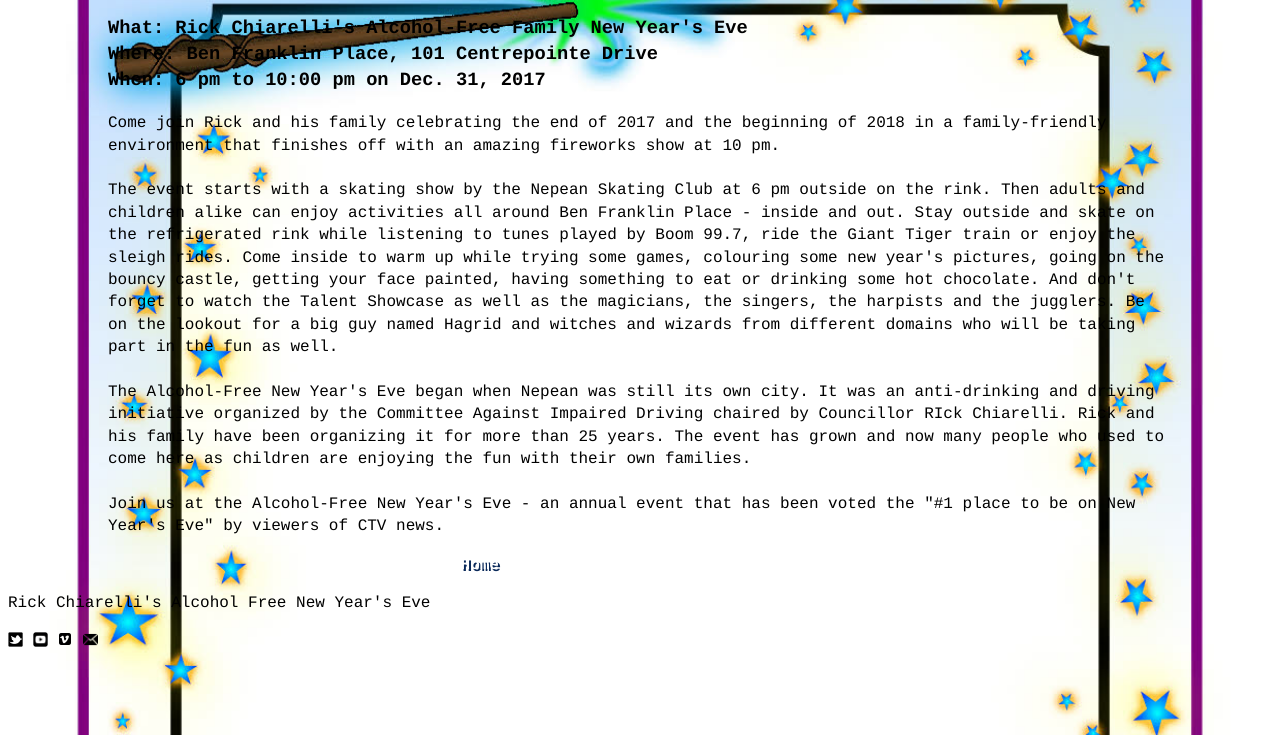
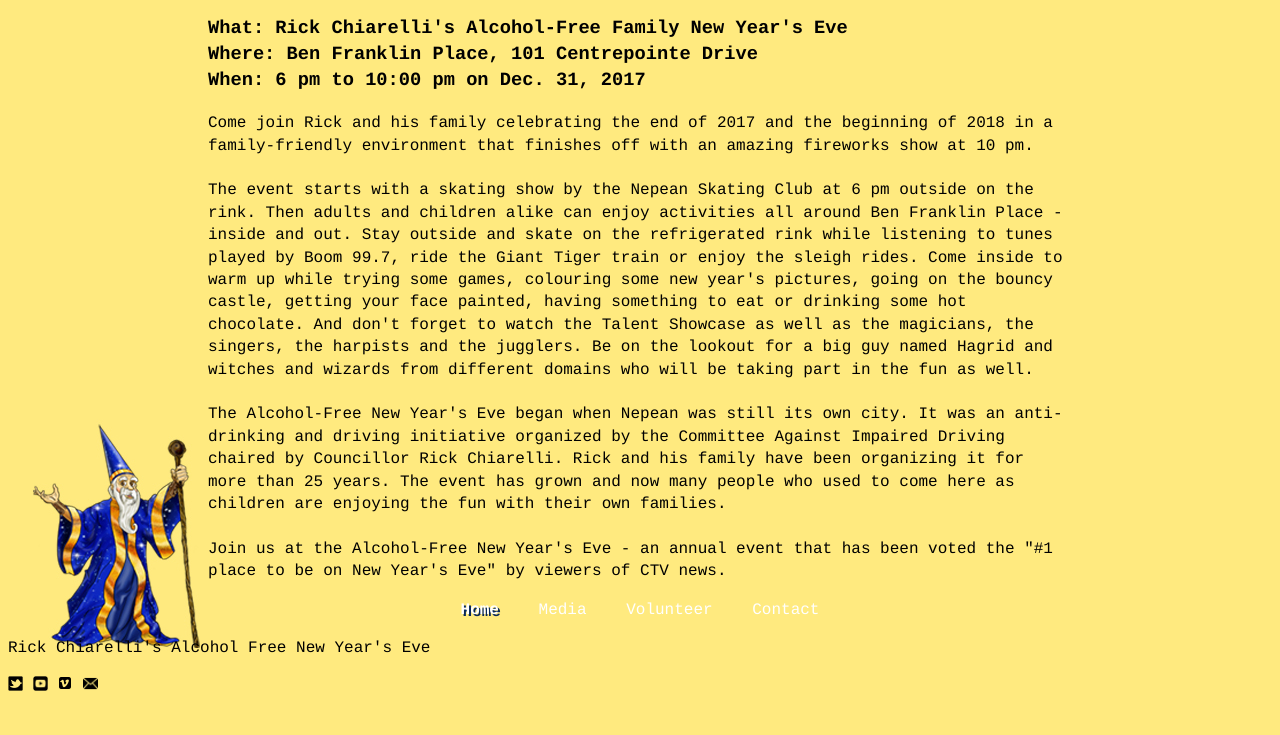
Before and after one commit to VeronicaChiarelli/NYE-2017, a Jekyll site: the page built from index.html, in a window 1280 px wide, cut to the strip 165-900 px from the top of the page. Built offline with Jekyll 4.4.1, drawn with Linux system fonts in a browser that asks for light colours.

Commit message:
change header, add background image

```diff
--- a/css/common.css
+++ b/css/common.css
@@ -36,7 +36,7 @@
 }
 
 .button {
-  background-color: blue;
+  background-color: orange;
   border: none;
   color: white;
   padding: 7px 20px;
@@ -48,13 +48,10 @@
   cursor: pointer;
 }
 
-.divright{
-  text-align: right;
-}
 
 .contentalign{
-  margin-left: 100px;
-  margin-right: 100px;
+  margin-left: 200px;
+  margin-right: 200px;
 }
 
 .photos {
--- a/index.html
+++ b/index.html
@@ -13,7 +13,7 @@
 
 The event starts with a skating show by the Nepean Skating Club at 6 pm outside on the rink.  Then adults and children alike can enjoy activities all around Ben Franklin Place - inside and out.  Stay outside and skate on the refrigerated rink while listening to tunes played by Boom 99.7, ride the Giant Tiger train or enjoy the sleigh rides.  Come inside to warm up while trying some games, colouring some new year's pictures, going on the bouncy castle, getting your face painted, having something to eat or drinking some hot chocolate.  And don't forget to watch the Talent Showcase as well as the magicians, the singers, the harpists and the jugglers.  Be on the lookout for a big guy named Hagrid and witches and wizards from different domains who will be taking part in the fun as well.<br><br>
 
-The Alcohol-Free New Year's Eve began when Nepean was still its own city.  It was an anti-drinking and driving initiative organized by the Committee Against Impaired Driving chaired by Councillor RIck Chiarelli.  Rick and his family have been organizing it for more than 25 years.  The event has grown and now many people who used to come here as children are enjoying the fun with their own families.  <br><br>
+The Alcohol-Free New Year's Eve began when Nepean was still its own city.  It was an anti-drinking and driving initiative organized by the Committee Against Impaired Driving chaired by Councillor Rick Chiarelli.  Rick and his family have been organizing it for more than 25 years.  The event has grown and now many people who used to come here as children are enjoying the fun with their own families.  <br><br>
 
 Join us at the Alcohol-Free New Year's Eve - an annual event that has been voted the "#1 place to be on New Year's Eve" by viewers of CTV news.
 </p>
```
Also changed, not shown: img/background.jpg, 3 other files.
